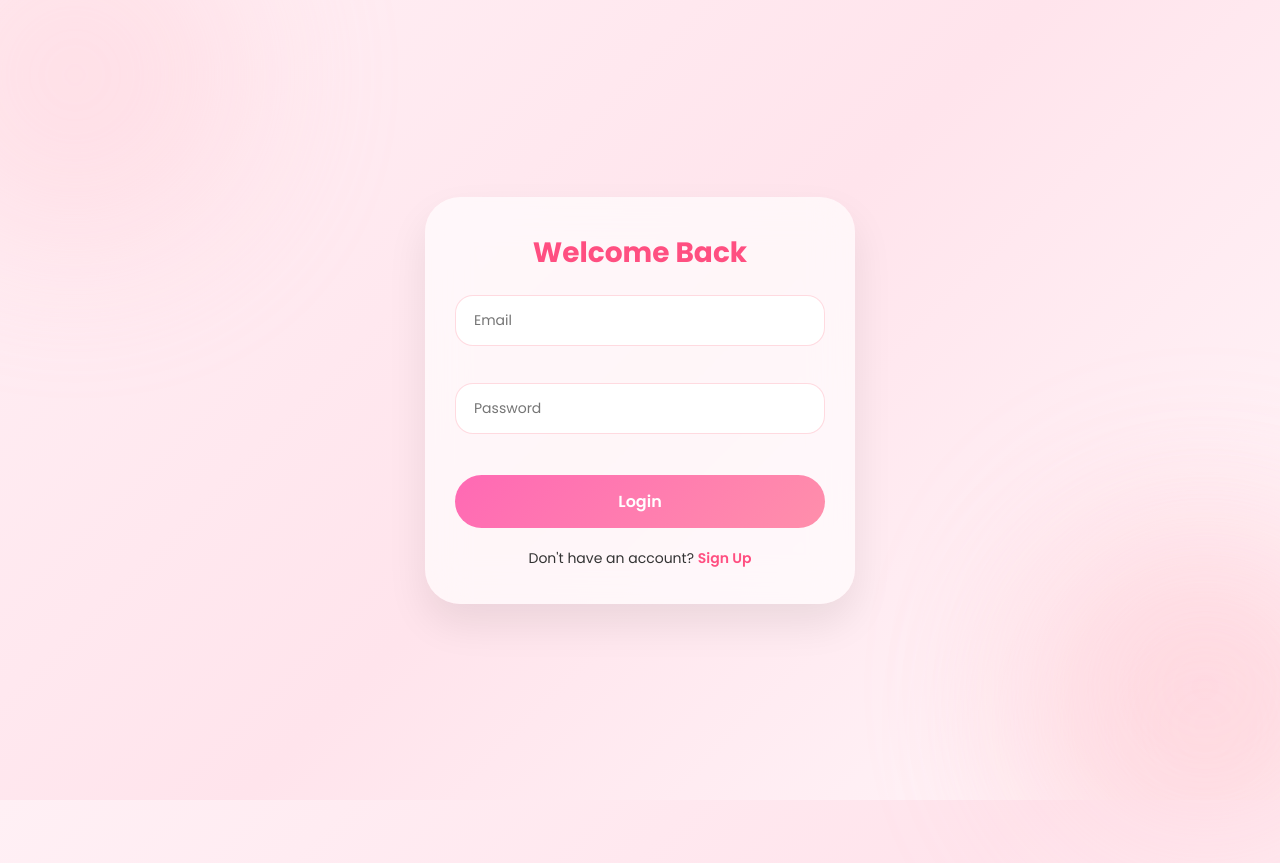
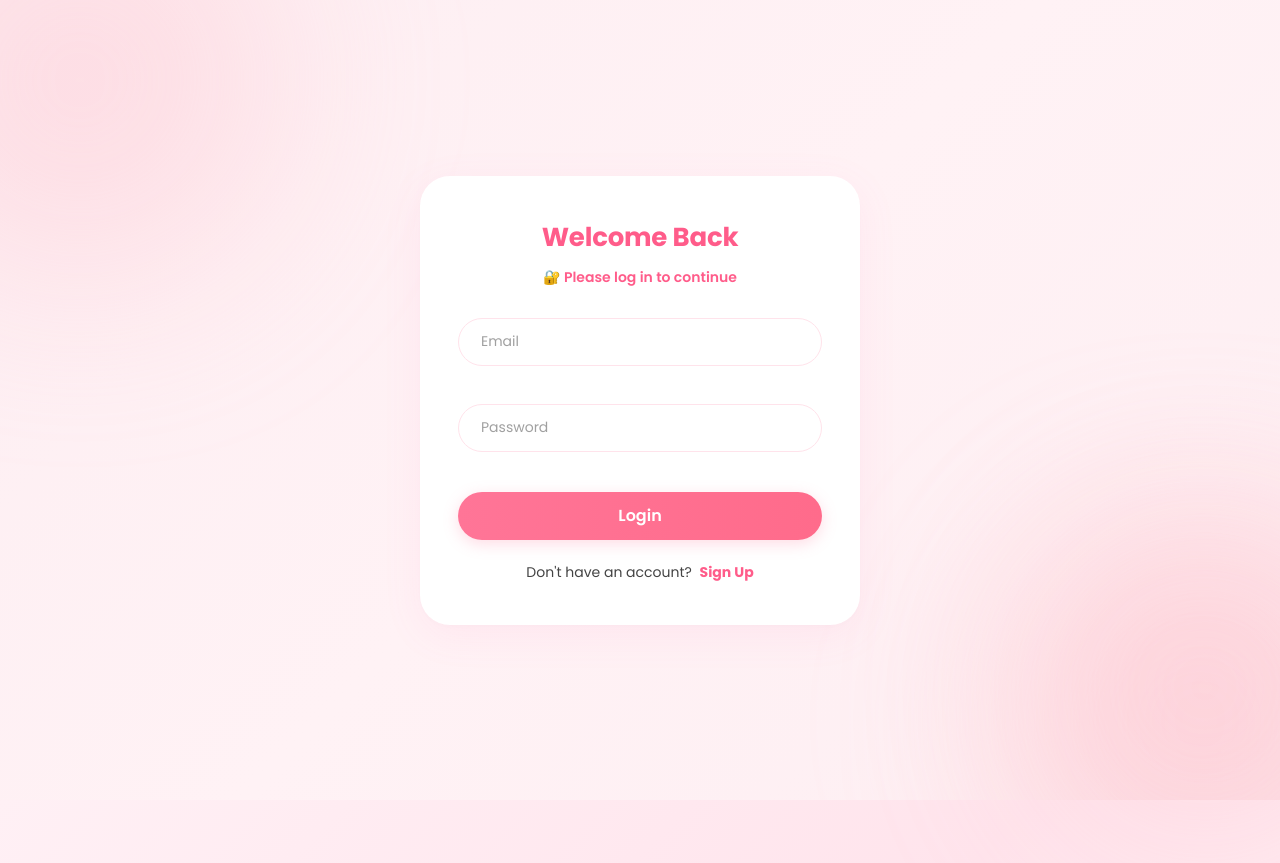
Before and after one commit to ishaagarwal18/SafeHer, a React (Vite) app in the folder Frontend/: page /login in a window 1280 px wide. Shown: the top 863 px of the page. Built offline with nearby package versions, Linux system fonts and the light colour scheme; no server answers.

Commit message:
Update frontend auth page styles to match exact pink card layout

```diff
--- a/Frontend/src/pages/Login.jsx
+++ b/Frontend/src/pages/Login.jsx
@@ -39,27 +39,7 @@ function Login() {
     <div className="auth-page">
       <div className="auth-card">
         <h1>Welcome Back</h1>
-
-        {/* Show banner when user tried to access a protected page */}
-        {loginRequired && (
-          <div style={{
-            background: "#fff0f5",
-            border: "1.5px solid #ff4f81",
-            color: "#c0164f",
-            padding: "13px 16px",
-            borderRadius: "14px",
-            marginBottom: "18px",
-            textAlign: "center",
-            fontWeight: 700,
-            fontSize: "14px",
-            display: "flex",
-            alignItems: "center",
-            justifyContent: "center",
-            gap: "8px",
-          }}>
-            🔒 Login required — please sign in to access this page
-          </div>
-        )}
+        <p className="subtitle pink-subtitle">🔐 Please log in to continue</p>
 
         <form onSubmit={handleSubmit}>
           <div className="input-group">
--- a/Frontend/src/pages/VerifyOTP.jsx
+++ b/Frontend/src/pages/VerifyOTP.jsx
@@ -59,6 +59,7 @@ function VerifyOTP() {
                     <b>{email || "your email"}</b>
                 </p>
                 <form onSubmit={handleSubmit}>
+                    <div className="input-group">
                         <input
                             type="text"
                             name="otp"
@@ -68,6 +69,7 @@ function VerifyOTP() {
                             onChange={(e) => setOtp(e.target.value)}
                             required
                         />
+                    </div>
                     <button type="submit" disabled={loading}>
                         {loading ? "Verifying..." : "Verify OTP"}
                     </button>
--- a/Frontend/src/styles/auth.css
+++ b/Frontend/src/styles/auth.css
@@ -1,127 +1,158 @@
+@import url('https://fonts.googleapis.com/css2?family=Poppins:wght@400;500;600;700&display=swap');
+
 /* ── Auth page wrapper — centers the card on the page ── */
 .auth-page {
   display: flex;
   justify-content: center;
   align-items: center;
   min-height: 100vh;
-  background: linear-gradient(135deg, #fff0f5, #ffe4ec, #fff7fa);
+  background: #fdeef2;
+  background: linear-gradient(135deg, #fdeef2 0%, #fff2f5 50%, #fdeef2 100%);
   overflow-y: auto;
   padding: 40px 20px;
   position: relative;
   font-family: 'Poppins', sans-serif;
+  box-sizing: border-box;
 }
 
-/* floating blobs */
+/* ── Floating background ambient glow ── */
 .auth-page::before {
   content: "";
   position: absolute;
-  width: 350px;
-  height: 350px;
-  background: #ffc0cb;
+  width: 400px;
+  height: 400px;
+  background: rgba(255, 192, 203, 0.35);
   border-radius: 50%;
-  top: -100px;
-  left: -100px;
-  opacity: .3;
-  filter: blur(80px);
+  top: -120px;
+  left: -120px;
+  filter: blur(90px);
   pointer-events: none;
 }
 
 .auth-page::after {
   content: "";
   position: absolute;
-  width: 350px;
-  height: 350px;
-  background: #ffb6c1;
+  width: 400px;
+  height: 400px;
+  background: rgba(255, 182, 193, 0.35);
   border-radius: 50%;
-  right: -100px;
-  bottom: -100px;
-  opacity: .3;
-  filter: blur(80px);
+  right: -120px;
+  bottom: -120px;
+  filter: blur(90px);
   pointer-events: none;
 }
 
-/* ── Card ── */
+/* ── Card Container ── */
 .auth-card,
 .verify-card {
-  width: 430px;
+  width: 440px;
   max-width: 100%;
   margin: auto;
-  background: rgba(255, 255, 255, .65);
-  backdrop-filter: blur(20px);
-  border-radius: 35px;
-  padding: 35px 30px;
-  box-shadow: 0 20px 40px rgba(0, 0, 0, .08);
-  animation: auth-pop .8s ease;
+  background: #ffffff;
+  border-radius: 30px;
+  padding: 42px 38px;
+  box-shadow: 0 10px 40px rgba(255, 105, 180, 0.08), 0 2px 10px rgba(0, 0, 0, 0.02);
+  animation: auth-pop .6s ease;
   position: relative;
   z-index: 2;
+  text-align: center;
+  box-sizing: border-box;
 }
 
 @keyframes auth-pop {
-  from { opacity: 0; transform: scale(.9); }
+  from { opacity: 0; transform: scale(.95); }
   to   { opacity: 1; transform: scale(1);  }
+}
+
+.auth-card .logo {
+  font-size: 20px;
+  margin-bottom: 10px;
+  opacity: 0.85;
 }
 
 .auth-card h1,
 .verify-card h1 {
   text-align: center;
-  margin-bottom: 15px;
-  color: #ff4f81;
-  font-size: 28px;
+  margin: 0 0 10px 0;
+  color: #ff5c8a;
+  font-size: 26px;
+  font-weight: 700;
+  letter-spacing: -0.2px;
 }
 
 .subtitle {
   text-align: center;
   color: #666;
-  margin-bottom: 20px;
+  margin-bottom: 24px;
   font-size: 14px;
+  font-weight: 400;
 }
 
-/* ── Inputs (scoped inside auth cards) ── */
+.pink-subtitle {
+  color: #ff5c8a;
+  font-weight: 600;
+  font-size: 14px;
+  margin-bottom: 24px;
+}
+
+/* ── Inputs ── */
 .auth-card .input-group,
 .verify-card .input-group {
-  margin-bottom: 15px;
+  margin-bottom: 16px;
+  width: 100%;
 }
 
 .auth-card .input-group input,
 .verify-card input {
   width: 100%;
-  padding: 14px 18px;
-  border: 1px solid rgba(255, 182, 193, .5);
-  border-radius: 18px;
+  height: 48px;
+  padding: 0 22px;
+  border: 1px solid #ffe3eb;
+  border-radius: 30px;
   outline: none;
   font-size: 14px;
-  background: white;
-  transition: .3s;
+  color: #333;
+  background: #ffffff;
+  transition: all 0.2s ease;
   box-sizing: border-box;
+  font-family: 'Poppins', sans-serif;
+}
+
+.auth-card .input-group input::placeholder,
+.verify-card input::placeholder {
+  color: #a0a0a0;
 }
 
 .auth-card .input-group input:focus,
 .verify-card input:focus {
-  transform: scale(1.01);
-  border-color: #ff4f81;
-  box-shadow: 0 0 0 4px rgba(255, 105, 180, .15);
+  border-color: #ff5c8a;
+  box-shadow: 0 0 0 3px rgba(255, 92, 138, 0.15);
 }
 
-/* ── Submit button (scoped to auth cards only) ── */
+/* ── Submit Button ── */
 .auth-card button[type="submit"],
 .verify-card button[type="submit"] {
   width: 100%;
-  padding: 14px 18px;
+  height: 48px;
   border: none;
-  border-radius: 50px;
-  background: linear-gradient(135deg, #ff69b4, #ff8fab);
+  border-radius: 30px;
+  background: #ff7597;
+  background: linear-gradient(90deg, #ff7597, #ff6b8b);
   color: white;
   font-size: 16px;
   font-weight: 600;
   cursor: pointer;
-  transition: .3s;
-  margin-top: 10px;
+  transition: all 0.2s ease;
+  margin-top: 8px;
+  font-family: 'Poppins', sans-serif;
+  box-shadow: 0 4px 15px rgba(255, 117, 151, 0.25);
 }
 
 .auth-card button[type="submit"]:hover,
 .verify-card button[type="submit"]:hover {
-  transform: translateY(-2px) scale(1.01);
-  box-shadow: 0 8px 20px rgba(255, 105, 180, .3);
+  background: #ff5c8a;
+  transform: translateY(-1px);
+  box-shadow: 0 6px 20px rgba(255, 92, 138, 0.35);
 }
 
 .auth-card button[type="submit"]:disabled,
@@ -129,21 +160,24 @@
   opacity: 0.65;
   cursor: not-allowed;
   transform: none;
+  box-shadow: none;
 }
 
-/* ── Links ── */
+/* ── Links & Footer ── */
 .auth-card .extra,
 .verify-card .extra {
   text-align: center;
-  margin-top: 20px;
+  margin-top: 22px;
   font-size: 14px;
+  color: #444;
 }
 
 .auth-card .extra a,
 .verify-card .extra a {
   text-decoration: none;
-  color: #ff4f81;
-  font-weight: 600;
+  color: #ff5c8a;
+  font-weight: 700;
+  margin-left: 4px;
 }
 
 .auth-card .extra a:hover,
@@ -152,7 +186,7 @@
 }
 
 .error {
-  color: red;
+  color: #e53935;
   font-size: 14px;
   text-align: center;
   margin-bottom: 15px;
```
Lines whose indentation alone changed are shown as unchanged.
